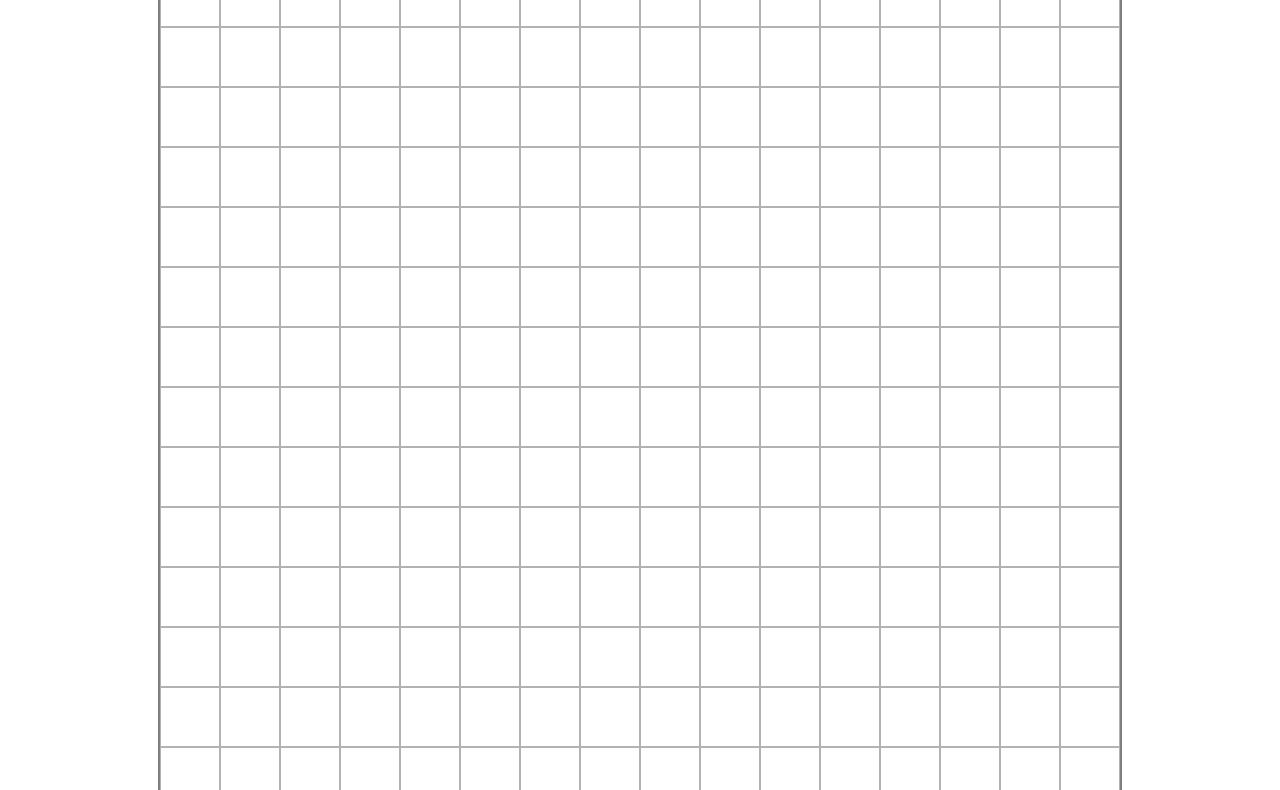
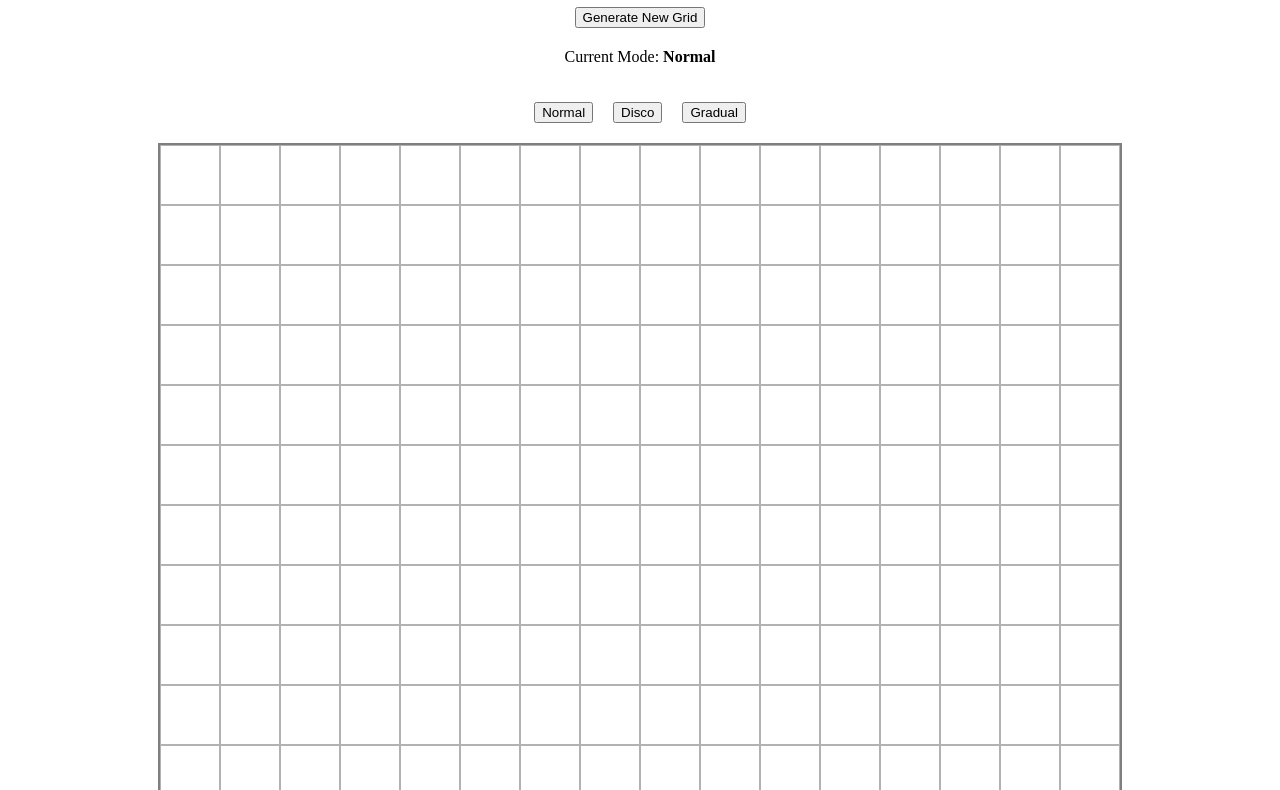
Before and after one commit to marboleda/etch-a-sketch, a plain HTML site: page index.html in a window 1280 px wide. Shown: the part 73-863 px from the top of the page. Drawn offline with Linux system fonts and the light colour scheme.

Commit message:
Fix layout of elements on screen

```diff
--- a/css/main.css
+++ b/css/main.css
@@ -1,16 +1,37 @@
 body {
-    height: 100vh;
-    width: 100vh;
+    margin: 0px;
+}
+
+h1 {
+    text-align: center;
+}
+
+#new-grid-button {
+    display: block;
+    margin: 20px auto;
+}
+
+#mode-buttons {
+    display: flex;
+    flex-direction: row;
+    justify-content: center;
+}
+
+#mode-buttons > button {
+    margin: 20px 10px;
+}
+
+p {
+    text-align: center;
 }
 
 #container {
     display: grid;
     width: 960px;
     height: 960px;
-    position: absolute;
-    top: 50%;
+    position: relative;
     left: 50%;
-    transform: translate(-50%, -50%);
+    transform: translate(-50%, 0%);
     border-style: solid;
     border-color: rgba(0, 0, 0, 0.5);
     border-width: 2px;
--- a/index.html
+++ b/index.html
@@ -6,7 +6,16 @@
         <link rel="stylesheet" type="text/css" href="css/main.css" />
     </head>
     <body>
-        <button onclick="generateNewGrid()">Generate New Grid</button>
+        <h1>Etch-a-Sketch</h1>
+        <button id="new-grid-button" onclick="generateNewGrid()">Generate New Grid</button>
+        <div id="mode-selection">
+            <p>Current Mode: <b>Normal</b></p>
+            <div id="mode-buttons">
+                <button>Normal</button>
+                <button>Disco</button>
+                <button>Gradual</button>
+            </div>
+        </div>
         <div id="container"></div>
         <script type="text/javascript" src="scripts/script.js"></script>
     </body>
--- a/scripts/script.js
+++ b/scripts/script.js
@@ -1,9 +1,10 @@
 const container = document.querySelector("#container");
 
 generateNewCells(16);
-
 container.style["grid-template-columns"] = generateGridTemplateString(16);
 container.style["grid-template-rows"] = generateGridTemplateString(16);
+
+
 
 function generateNewCells(numOfRows) {
     for (i = 0; i < (numOfRows * numOfRows); i++) {
```
